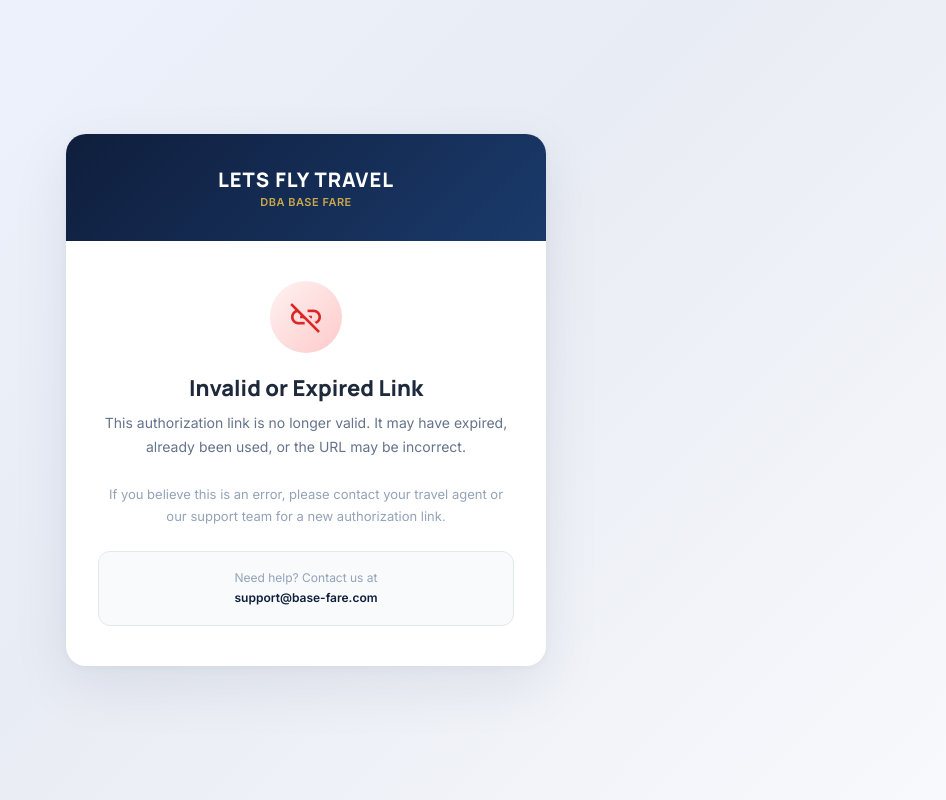
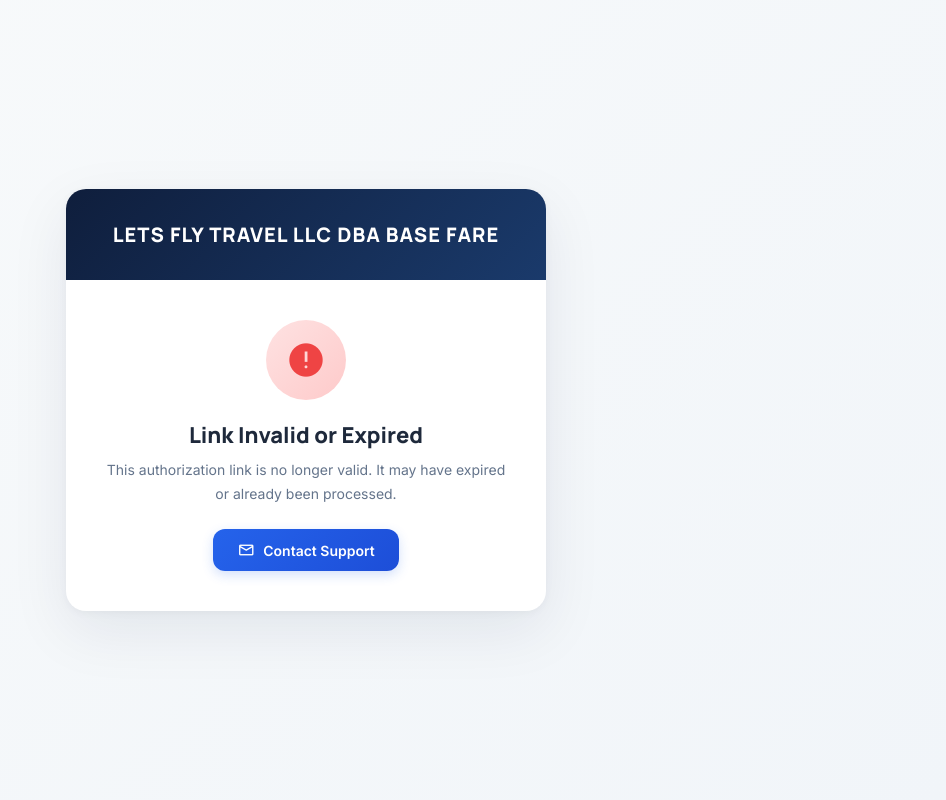
Before and after one commit to johnmofficial16-prog/basefare-crm, a PHP site: page /app/Views/acceptance/public_auth.php in a window 1280 px wide. Shown: the whole page, without its empty margins (334-1280 px from the left). Run offline with PHP 8.4, Linux system fonts and the light colour scheme.

Commit message:
Fix Transaction Recorder autofill for non-sequential flight arrays and correct DBA name replacement logic

```diff
--- a/app/Views/acceptance/public_invalid.php
+++ b/app/Views/acceptance/public_invalid.php
@@ -1,58 +1,52 @@
 <?php
-/**
- * Public Invalid Token Page
- * Shown when: no token provided, token not found, or token expired
- */
+$dbaName = 'Lets Fly Travel LLC DBA Base Fare';
+if (isset($acceptance)) {
+    $fareBreakdown = $acceptance->fare_breakdown ?? [];
+    if (!empty($fareBreakdown) && is_array($fareBreakdown)) {
+        $firstItem = reset($fareBreakdown);
+        if ($firstItem && isset($firstItem['label']) && strtolower(trim($firstItem['label'])) === 'airline tickets') {
+            $dbaName = 'Airline Tickets';
+        }
+    }
+}
 ?>
 <!DOCTYPE html>
 <html lang="en">
 <head>
 <meta charset="utf-8"/>
 <meta name="viewport" content="width=device-width, initial-scale=1.0"/>
-<title>Invalid Link — Lets Fly Travel</title>
+<title>Invalid Link | <?= htmlspecialchars($dbaName) ?></title>
 <link href="https://fonts.googleapis.com/css2?family=Manrope:wght@400;600;700;800&family=Inter:wght@300;400;500;600&display=swap" rel="stylesheet"/>
 <link href="https://fonts.googleapis.com/css2?family=Material+Symbols+Outlined:wght,FILL@400,0&display=swap" rel="stylesheet"/>
 <style>
   * { margin:0; padding:0; box-sizing:border-box; }
-  body { font-family:'Inter','Manrope',sans-serif; background:linear-gradient(135deg,#f0f4ff 0%,#e8ecf4 50%,#f8f9fc 100%); min-height:100vh; display:flex; align-items:center; justify-content:center; padding:24px; }
-  .card { background:#fff; border-radius:20px; box-shadow:0 20px 60px rgba(15,30,60,0.08),0 2px 8px rgba(0,0,0,0.04); max-width:480px; width:100%; overflow:hidden; text-align:center; }
-  .card-header { background:linear-gradient(135deg,#0f1e3c 0%,#1a3a6b 100%); padding:32px 24px; }
+  body { font-family:'Inter','Manrope',sans-serif; background:linear-gradient(135deg,#f8fafb 0%,#f1f5f9 100%); min-height:100vh; display:flex; align-items:center; justify-content:center; padding:24px; }
+  .card { background:#fff; border-radius:20px; box-shadow:0 20px 60px rgba(15,30,60,0.08),0 2px 8px rgba(0,0,0,0.04); max-width:480px; width:100%; overflow:hidden; }
+  .card-header { background:linear-gradient(135deg,#0f1e3c 0%,#1a3a6b 100%); padding:32px 24px; text-align:center; }
   .logo-text { color:#fff; font-family:'Manrope',sans-serif; font-size:20px; font-weight:800; letter-spacing:1px; }
-  .logo-sub { color:#c9a84c; font-size:11px; font-weight:700; letter-spacing:0.5px; margin-top:2px; }
-  .card-body { padding:40px 32px; }
-  .icon-circle { width:72px; height:72px; border-radius:50%; background:linear-gradient(135deg,#fef2f2,#fecaca); display:inline-flex; align-items:center; justify-content:center; margin-bottom:20px; }
-  .icon-circle .material-symbols-outlined { font-size:36px; color:#dc2626; }
+  .card-body { padding:40px 32px; text-align:center; }
+  .icon-circle { width:80px; height:80px; border-radius:50%; background:linear-gradient(135deg,#fee2e2,#fecaca); display:inline-flex; align-items:center; justify-content:center; margin-bottom:20px; }
+  .icon-circle .material-symbols-outlined { font-size:40px; color:#ef4444; font-variation-settings:'FILL' 1; }
   .card-body h2 { font-family:'Manrope',sans-serif; font-size:22px; font-weight:800; color:#1e293b; margin-bottom:8px; }
-  .card-body p { font-size:14px; color:#64748b; line-height:1.7; margin-bottom:24px; }
-  .contact-box { background:#f8fafc; border:1px solid #e2e8f0; border-radius:12px; padding:16px; margin-top:16px; }
-  .contact-box p { font-size:12px; color:#94a3b8; margin:0; }
-  .contact-box a { color:#0f1e3c; font-weight:600; text-decoration:none; }
-  .contact-box a:hover { text-decoration:underline; }
+  .card-body .sub { font-size:14px; color:#64748b; line-height:1.7; margin-bottom:24px; }
+  .btn-primary { display:inline-flex; align-items:center; justify-content:center; gap:8px; background:linear-gradient(135deg,#2563eb 0%,#1d4ed8 100%); color:#fff; font-weight:600; font-size:14px; text-decoration:none; padding:12px 24px; border-radius:12px; transition:all 0.2s; box-shadow:0 4px 12px rgba(37,99,235,0.2); }
+  .btn-primary:hover { transform:translateY(-2px); box-shadow:0 8px 16px rgba(37,99,235,0.3); }
 </style>
 </head>
 <body>
 
 <div class="card">
   <div class="card-header">
-    <div class="logo-text">LETS FLY TRAVEL</div>
-    <div class="logo-sub">DBA BASE FARE</div>
+    <div class="logo-text"><?= htmlspecialchars(strtoupper($dbaName)) ?></div>
   </div>
   <div class="card-body">
-    <div class="icon-circle">
-      <span class="material-symbols-outlined">link_off</span>
-    </div>
-    <h2>Invalid or Expired Link</h2>
-    <p>
-      This authorization link is no longer valid. It may have expired, already been used, or the URL may be incorrect.
-    </p>
-    <p style="font-size:13px; color:#94a3b8;">
-      If you believe this is an error, please contact your travel agent or our support team for a new authorization link.
-    </p>
-    <div class="contact-box">
-      <p>Need help? Contact us at<br>
-        <a href="mailto:support@base-fare.com">support@base-fare.com</a>
-      </p>
-    </div>
+    <div class="icon-circle"><span class="material-symbols-outlined">error</span></div>
+    <h2>Link Invalid or Expired</h2>
+    <p class="sub">This authorization link is no longer valid. It may have expired or already been processed.</p>
+    <a href="mailto:support@letsflytravel.com" class="btn-primary">
+      <span class="material-symbols-outlined" style="font-size:18px;">mail</span>
+      Contact Support
+    </a>
   </div>
 </div>
 
```
Also changed, not shown: app/Views/acceptance/create.php (+4 -4 lines), app/Views/transactions/create_js.php (+16 -6 lines).
